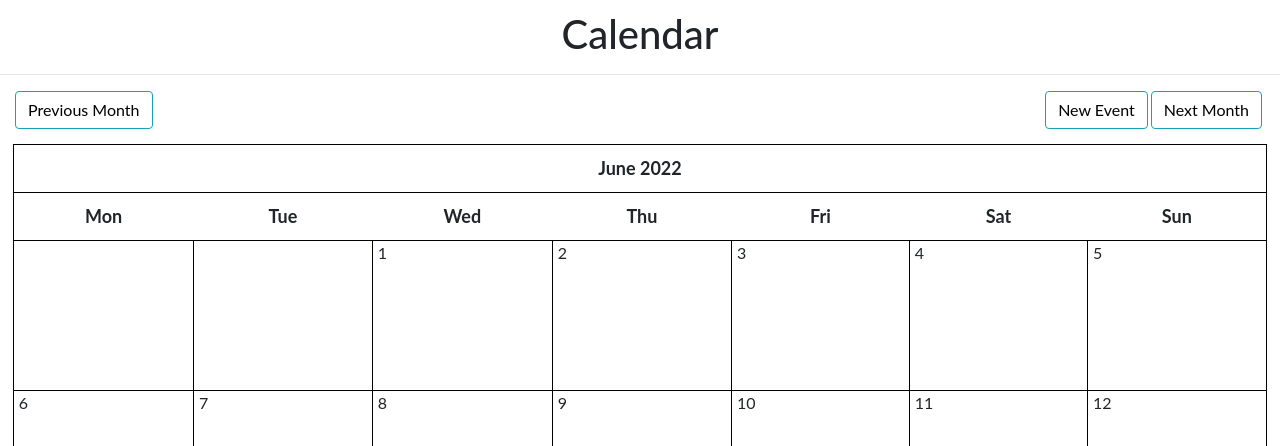
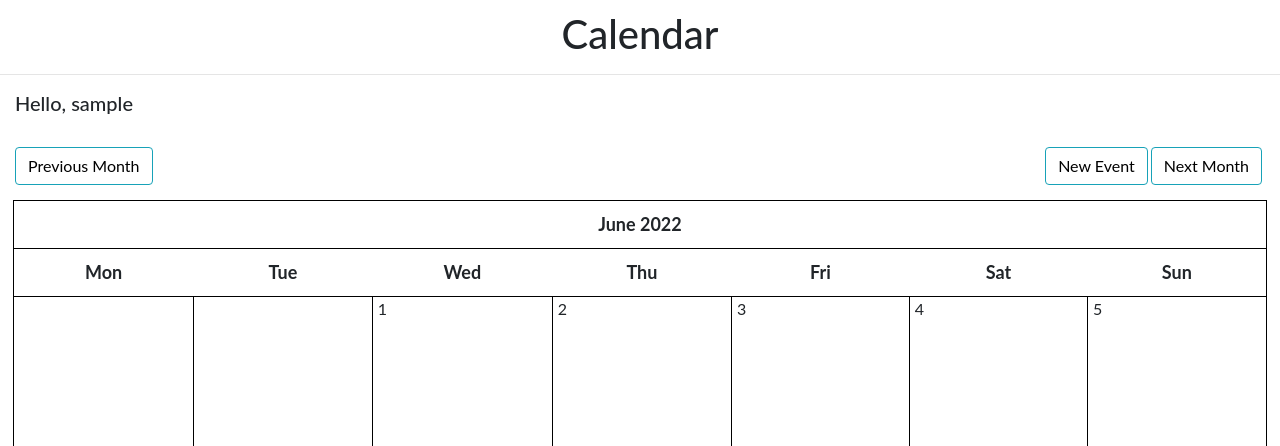
Before and after one commit to mohamad-selman/groups_calendar, a Django app: page /calendar/ in a window 1280 px wide. Shown: the top 446 px of the page. Run offline with Django 4.2, Linux system fonts and the light colour scheme; the visitor is signed in with stand-in values (Sample User, id 1); data that the repository does not hold is empty; some libraries are stand-ins or nearby versions.

Commit message:
Added username to calendar

```diff
--- a/app/templates/calendar.html
+++ b/app/templates/calendar.html
@@ -4,6 +4,9 @@
 
 {% block content %}
 <div class="clearfix">
+  <h5>Hello, {{user}}</h5>
+  <br>
+
   <a class="btn btn-info left" href="{% url 'calendar' %}?{{ prev_month }}">
     Previous Month
   </a>
```
